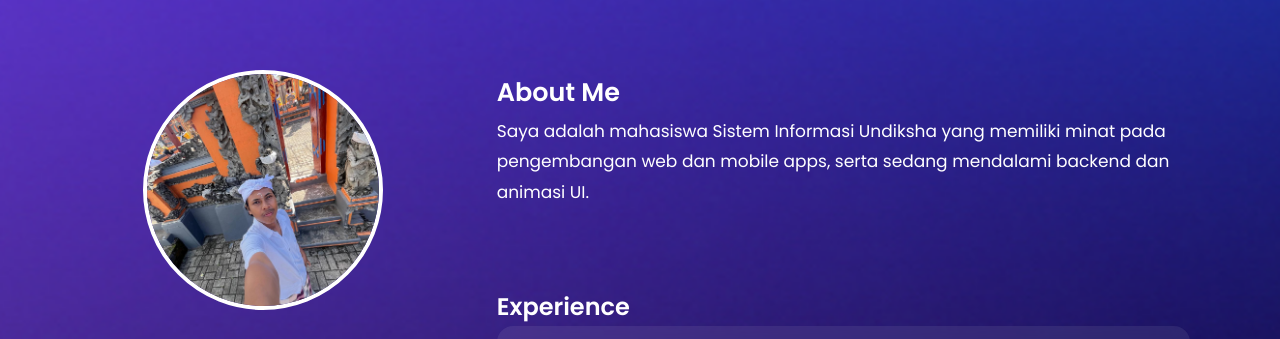
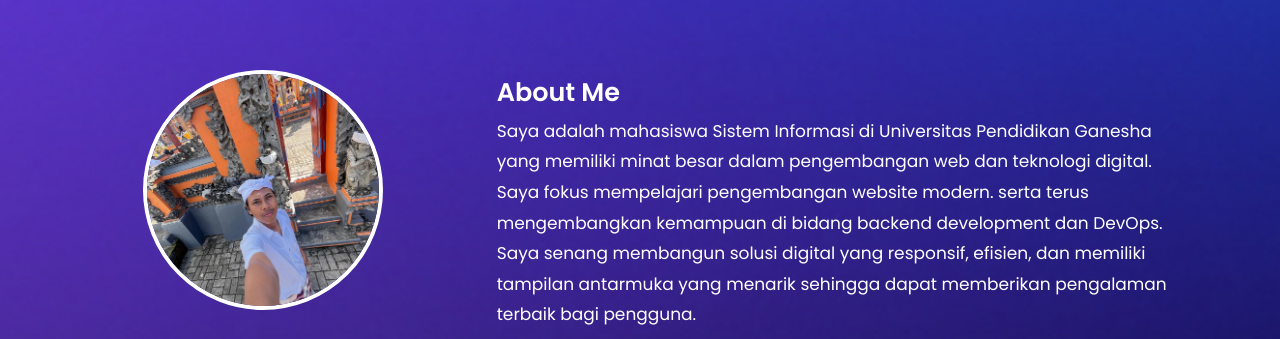
Before and after one commit to indrakususma04/web-portofolio, a plain HTML site: page index.html in a window 1280 px wide. Shown: the part 850-1189 px from the top of the page. Drawn offline with nearby package versions, Linux system fonts and the light colour scheme.

Commit message:
update p

```diff
--- a/index.html
+++ b/index.html
@@ -55,8 +55,11 @@
             <div class="about-text">
                 <h2>About Me</h2>
                 <p>
-                    Saya adalah mahasiswa Sistem Informasi Undiksha yang memiliki minat
-                    pada pengembangan web dan mobile apps, serta sedang mendalami backend dan animasi UI.
+                    Saya adalah mahasiswa Sistem Informasi di Universitas Pendidikan Ganesha yang memiliki minat besar dalam pengembangan web dan teknologi digital. Saya fokus mempelajari pengembangan website modern.
+                     serta terus mengembangkan kemampuan di bidang backend development dan DevOps.
+                     Saya senang membangun solusi digital yang responsif, efisien, dan memiliki tampilan antarmuka yang menarik
+                     sehingga dapat memberikan pengalaman terbaik bagi pengguna.
+
                 </p>
             </div>
 
```
